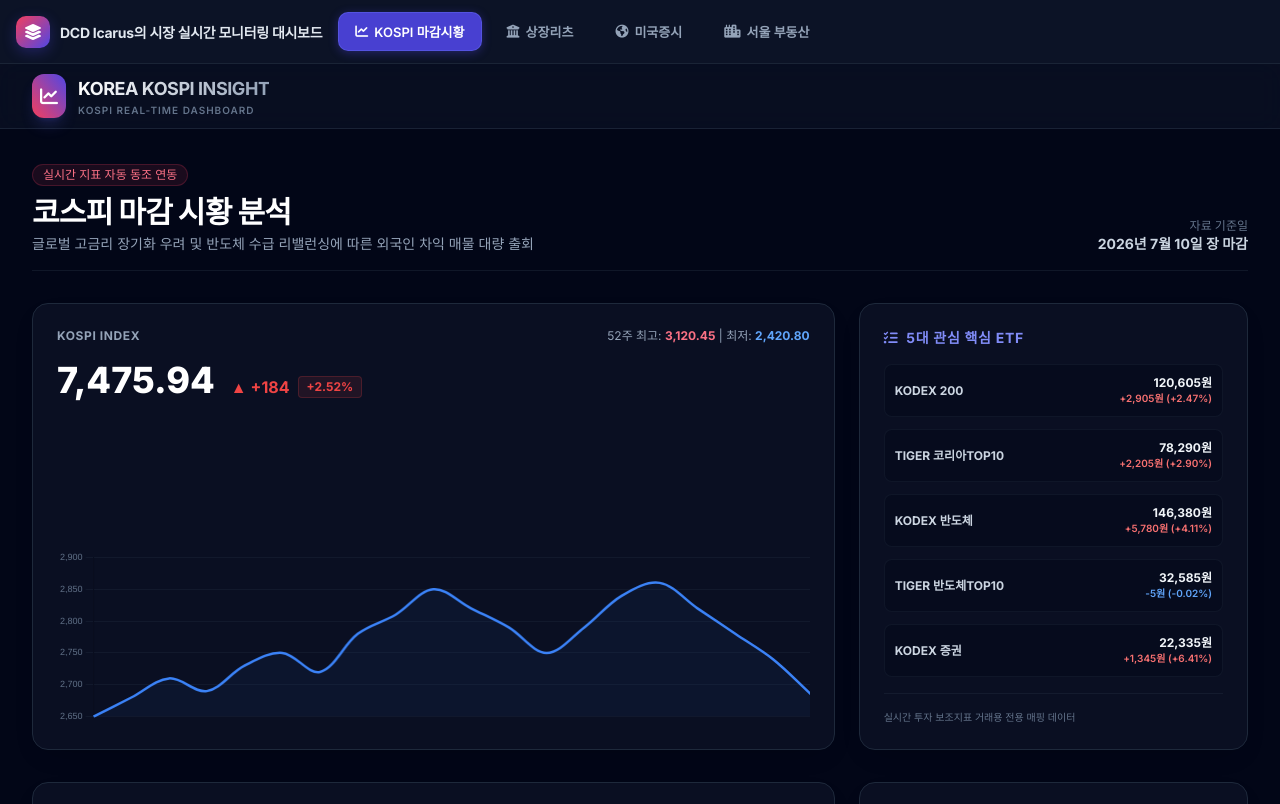
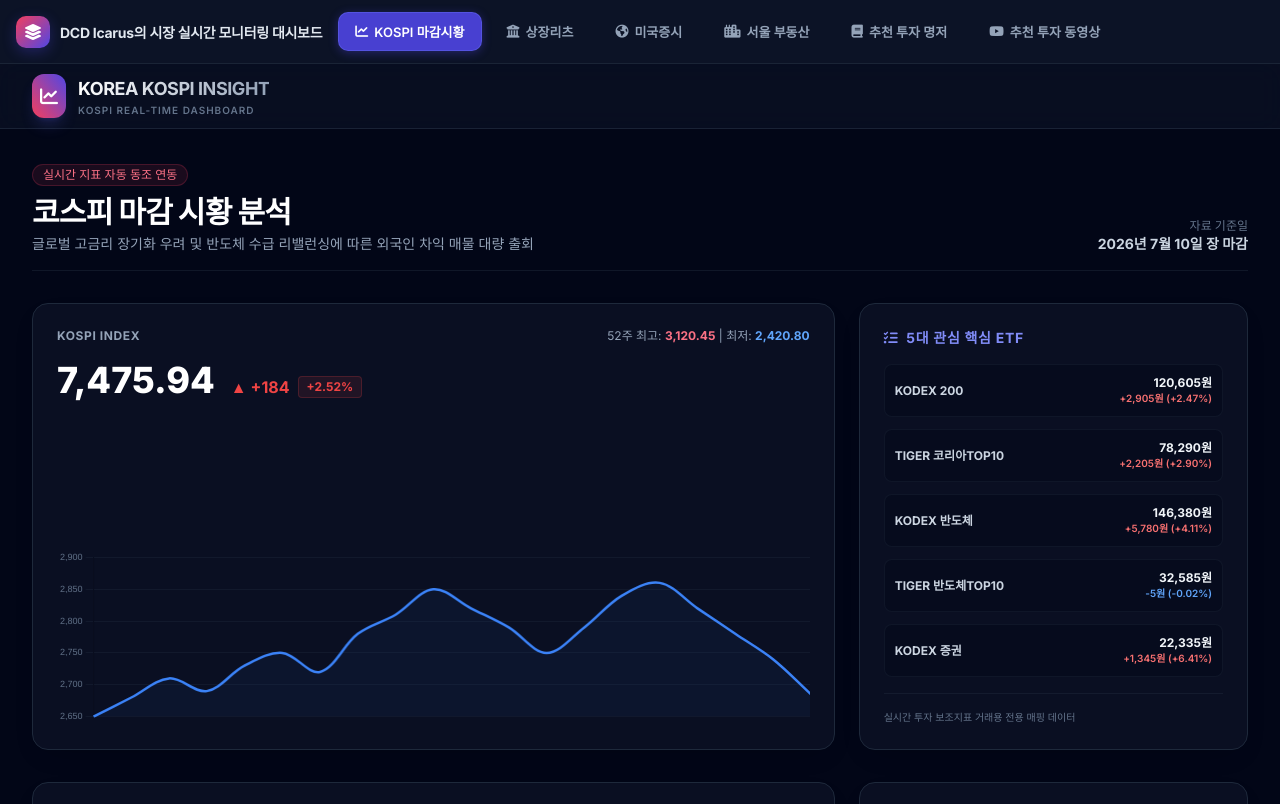
Before and after one commit to DCD-icarus/kospi-dashboard, a plain HTML site: page hub.html in a window 1280 px wide. Drawn offline with nearby package versions, Linux system fonts and the light colour scheme.

Commit message:
Update hub.html

```diff
--- a/hub.html
+++ b/hub.html
@@ -75,6 +75,12 @@
         <button class="tab-btn" data-src="seoul_estate.html" onclick="switchTab(this)">
             <i class="fa-solid fa-city"></i> 서울 부동산
         </button>
+        <button class="tab-btn" data-src="books.html" onclick="switchTab(this)">
+            <i class="fa-solid fa-book"></i> 추천 투자 명저
+        </button>
+        <button class="tab-btn" data-src="videos.html" onclick="switchTab(this)">
+            <i class="fa-brands fa-youtube"></i> 추천 투자 동영상
+        </button>
     </nav>
 
     <div class="frame-wrap">
```
